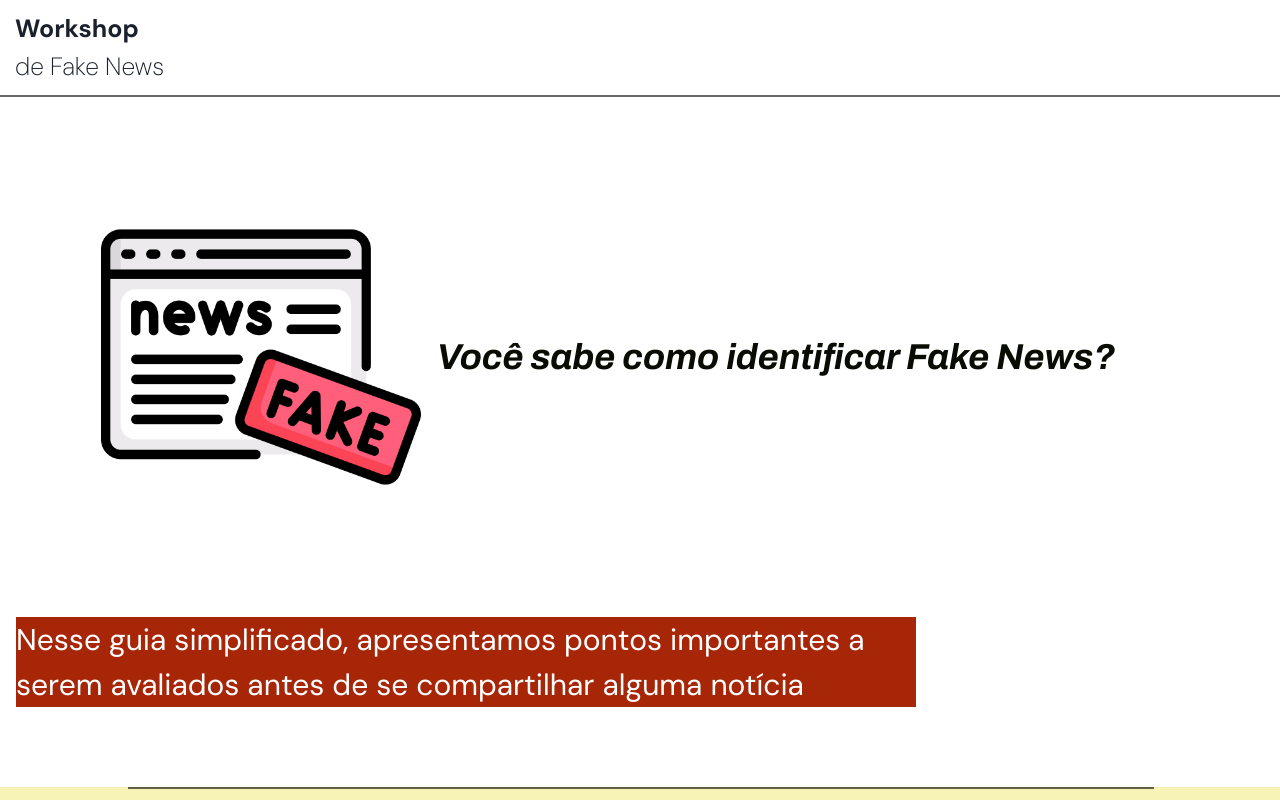
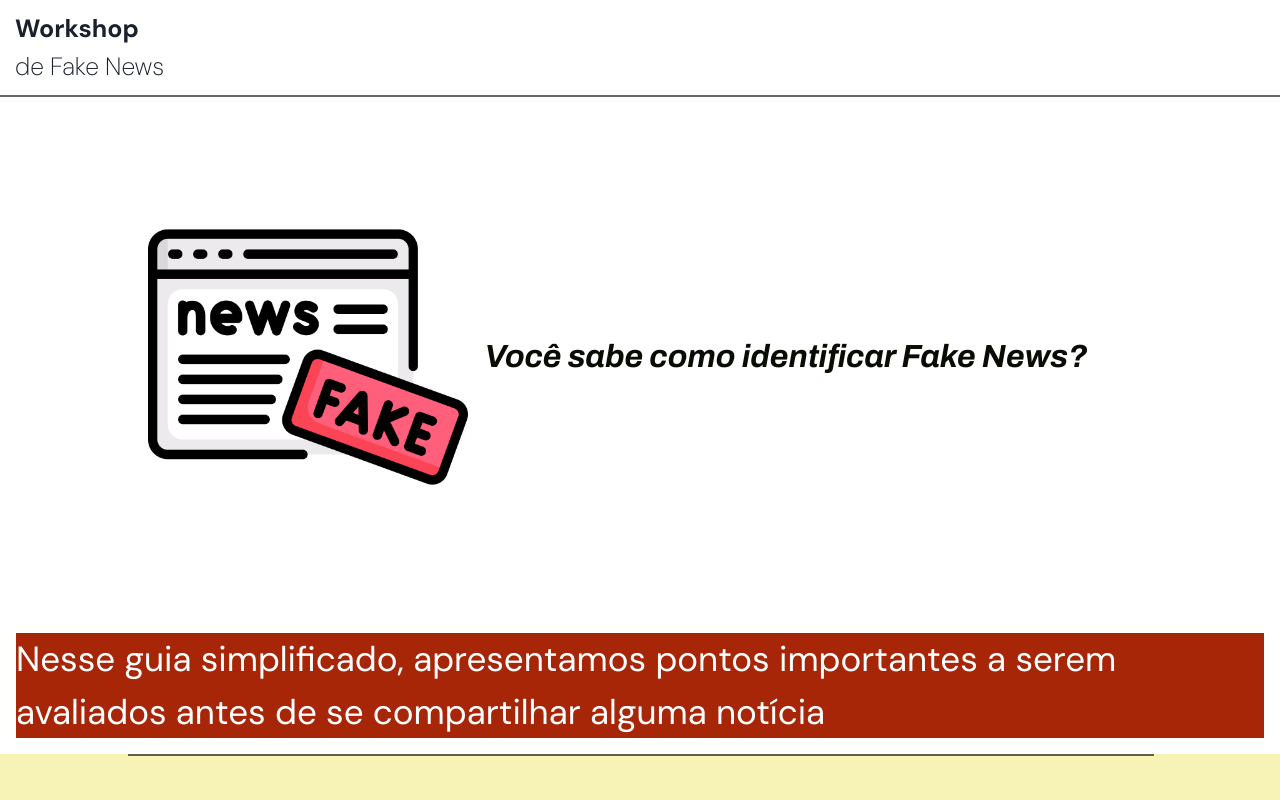
Before and after one commit to web-app-tutoria-2024-01/web-app-tutoria, a React (Vite) app: page / in a window 1280 px wide. Shown: the top 800 px of the page. Built offline with nearby package versions, Linux system fonts and the light colour scheme; a web font is replaced by a local one.

Commit message:
final ajustes

```diff
--- a/src/components/HeroSection/HeroSection.jsx
+++ b/src/components/HeroSection/HeroSection.jsx
@@ -1,4 +1,4 @@
-import { Box, Text, Image } from '@chakra-ui/react';
+import { Box, Text, Image, background } from '@chakra-ui/react';
 import { motion } from 'framer-motion';
 import img from '../../assets/fake_news_icon.png'
 import styles from './HeroSection.module.css'
@@ -12,7 +12,7 @@ const HeroSection = () => {
       animate={{ opacity: 1 }}
       transition={{ duration: 0.5 }}
       w="95%"
-      h="65vh"
+      h={{base: "50vh", md: "65vh"}}
       display="flex"
       justifyContent="center"
       alignItems="center"
@@ -20,12 +20,13 @@ const HeroSection = () => {
       <Image
         src={img}
         alt="Hero Image"
-        w="20em" // adjust the image width
+        w={{base: "10em", md: "20em"}} // adjust the image width
         objectFit="cover"
         borderRadius="10px"
+        ml={"20px"}
       />
       <Text
-        fontSize="4xl" // increase the text size
+        fontSize={{base: "medium", md: "xx-large"}} // increase the text size
         fontWeight="bold"
         className={styles.Font}
         color="#090C02"
@@ -38,12 +39,13 @@ const HeroSection = () => {
     <MotionText
          className={styles.MotionText}
          whileHover={{
-               color: '#E6EED6',
+               color: '#fff',
                textDecoration: 'underline',
                fontStyle: 'italic',
                transition: { duration: 2 },
          }}
-         ml={4}
+         m={4}
+         fontSize={{base: "20px", md: "35px"}}
          bg={"#A72608"}
          color={"#fff"}>
          Nesse guia simplificado, apresentamos pontos importantes a serem avaliados antes de se compartilhar alguma notícia
--- a/src/components/HeroSection/HeroSection.module.css
+++ b/src/components/HeroSection/HeroSection.module.css
@@ -6,8 +6,6 @@
 .MotionText{
    font-family: var(--primary-font);
    font-weight: 400;
-   font-size: 30px ;
-   max-width: 30em;
    margin-bottom: 10vh;
 
 }
--- a/src/index.css
+++ b/src/index.css
@@ -11,8 +11,7 @@
   --fifth-font: "Archivo", sans-serif;
   line-height: 1.5;
   font-weight: 400;
-
-  color-scheme: light dark;
+  color-scheme: light ;
   color: rgba(255, 255, 255, 0.87);
   background-color: #242424;
 
@@ -21,7 +20,9 @@
   -webkit-font-smoothing: antialiased;
   -moz-osx-font-smoothing: grayscale;
 }
-
+html{
+   background-color: transparent !important;
+}
 
 
 h1 {
```
